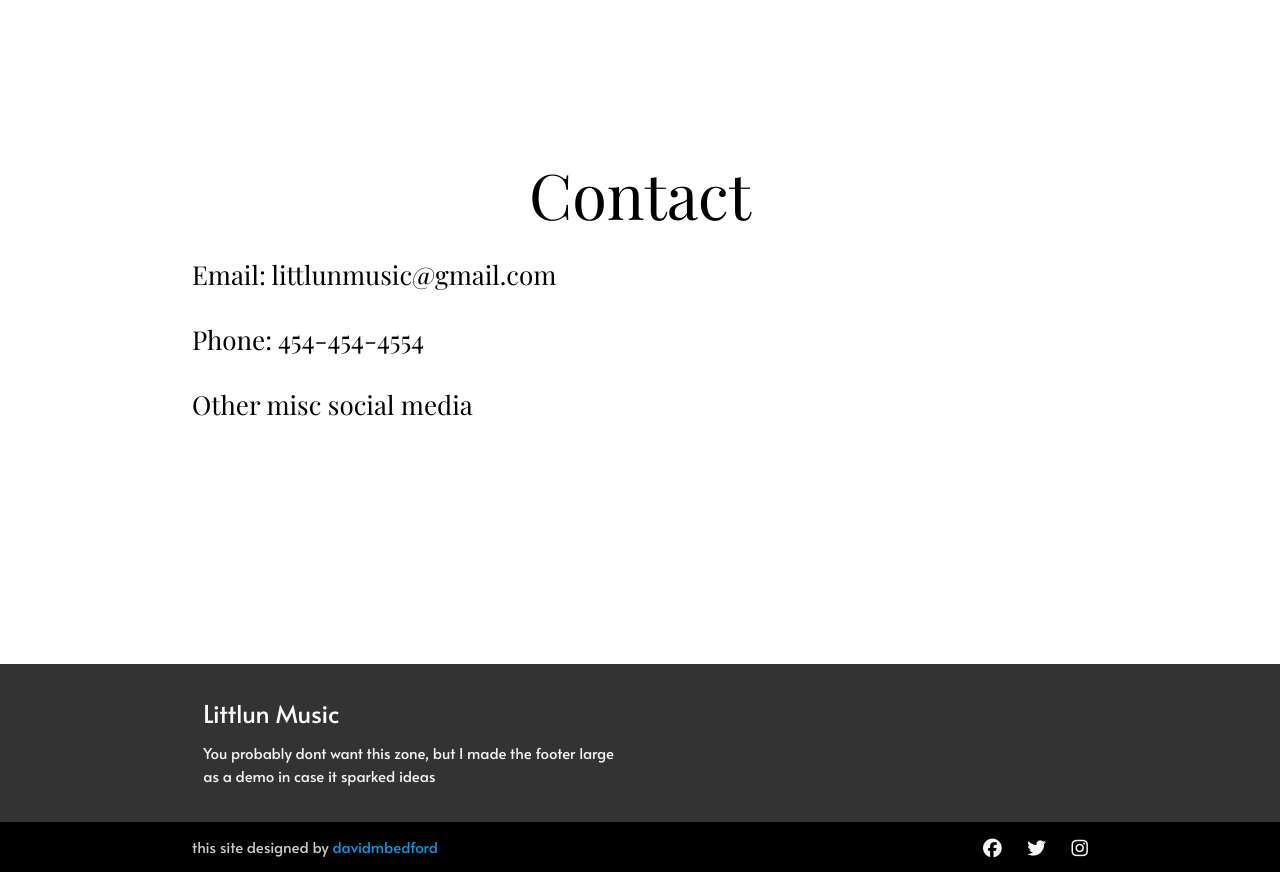
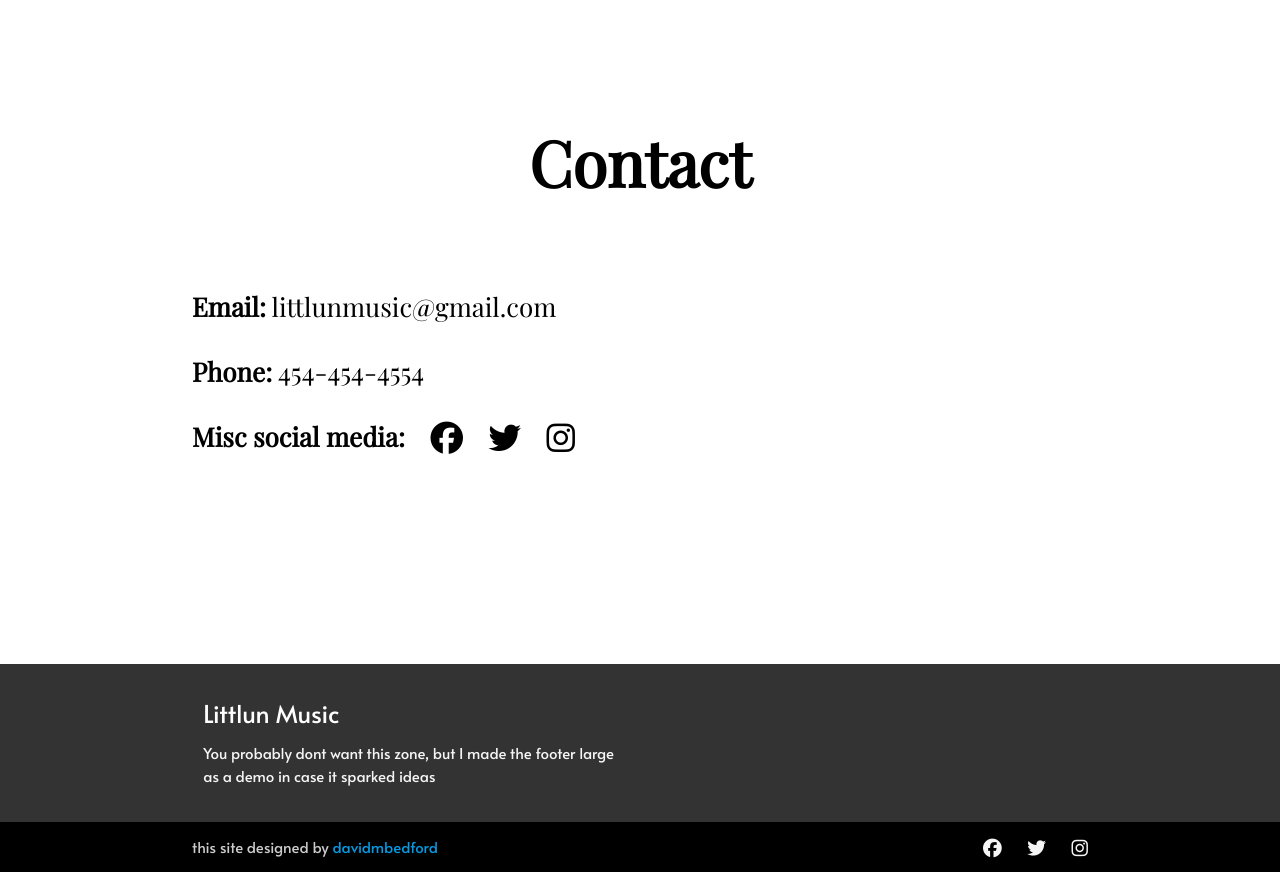
Before and after one commit to davidmbedford/littlunmusic, a React (Create React App) app: page /contact in a window 1280 px wide. Shown: the part 800-1672 px from the top of the page. Built offline with nearby package versions, Linux system fonts and the light colour scheme; a web font is replaced by a local one.

Commit message:
Contact page editted for more contact content

```diff
--- a/src/screens/contact/index.js
+++ b/src/screens/contact/index.js
@@ -6,13 +6,17 @@ function Contact() {
         <>
             <div className="App">
                 <div className="App-header">
-                    {/* <img src={logo} className="App-logo" alt="logo" /> */}
                     <div className="container">
                         <h1>Contact</h1>
+                        <br/>
                         <div>
-                            <p>Email: littlunmusic@gmail.com</p>
-                            <p>Phone: 454-454-4554</p>
-                            <p>Other misc social media</p>
+                            <p><span className="strong">Email:</span> littlunmusic@gmail.com</p>
+                            <p><span className="strong">Phone:</span> 454-454-4554</p>
+                            <p><span className="strong">Misc social media:</span>
+                                <a className="black-text text-lighten-4" href="https://www.facebook.com/littlunmusic/"><i className="fab fa-facebook fa-lg"></i></a>
+                                <a className="black-text text-lighten-4" href="https://twitter.com/littlunmusic"><i className="fab fa-twitter fa-lg"></i></a>
+                                <a className="black-text text-lighten-4" href="https://www.instagram.com/littlunmusic/?hl=en"><i className="fab fa-instagram fa-lg"></i></a>
+                            </p>
                         </div>
                     </div>
                 </div>
--- a/src/screens/discography/style.css
+++ b/src/screens/discography/style.css
@@ -3,3 +3,8 @@ iframe {
     width: 100%;
     height: 120px;
 }
+
+h1,
+.strong {
+    font-weight: bold;
+}
```
